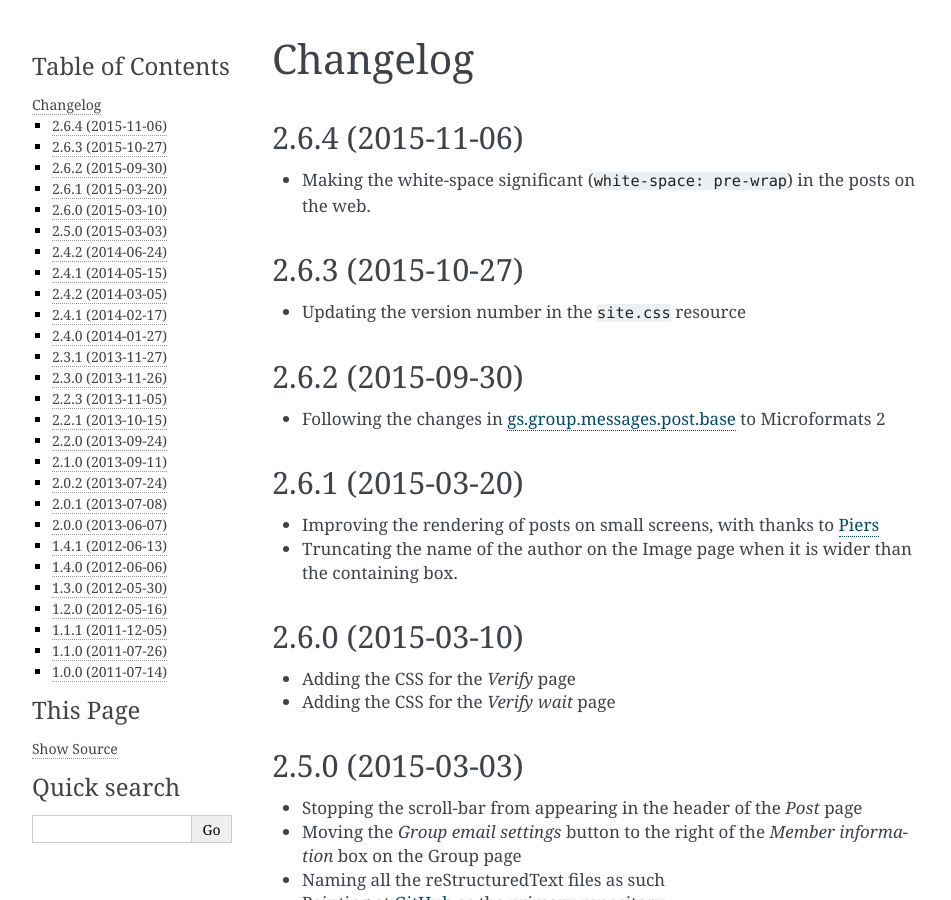
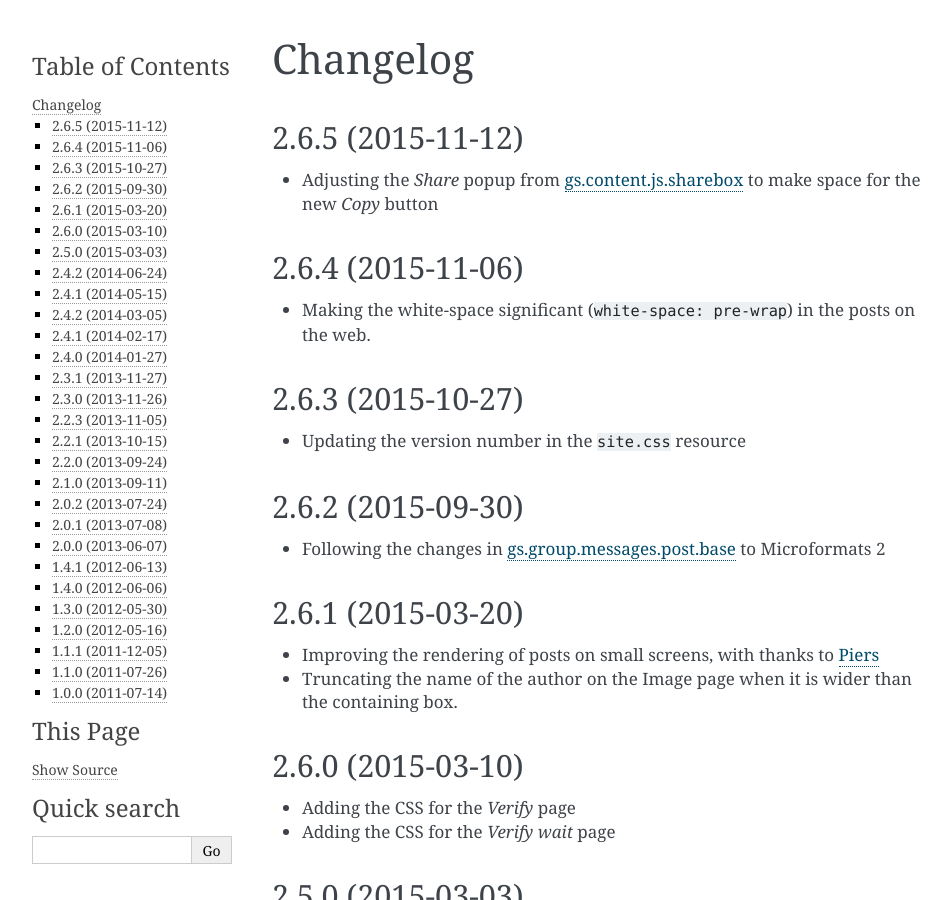
Before and after one commit to groupserver/gs.content.css, a Sphinx documentation site: the page built from docs/HISTORY.rst, in a window 1280 px wide and 900 px high. Shown: the whole window, without its empty margins (148-1099 px from the left). Built offline with Sphinx 7.4.7, drawn with Linux system fonts in a browser that asks for light colours.

Commit message:
Bumping the version

```diff
--- a/docs/HISTORY.rst
+++ b/docs/HISTORY.rst
@@ -1,5 +1,15 @@
 Changelog
 =========
+
+2.6.5 (2015-11-12)
+------------------
+
+* Adjusting the *Share* popup from `gs.content.js.sharebox`_ to
+  make space for the new *Copy* button
+
+.. _gs.content.js.sharebox:
+   https://github.com/groupserver/gs.content.js.sharebox
+
 
 2.6.4 (2015-11-06)
 ------------------
--- a/version.py
+++ b/version.py
@@ -1,5 +1,5 @@
 # -*- coding: utf-8 -*-
-version = '2.6.4'
+version = '2.6.5'
 release = False
 
 #--------------------------------------------------------------------------#
```
